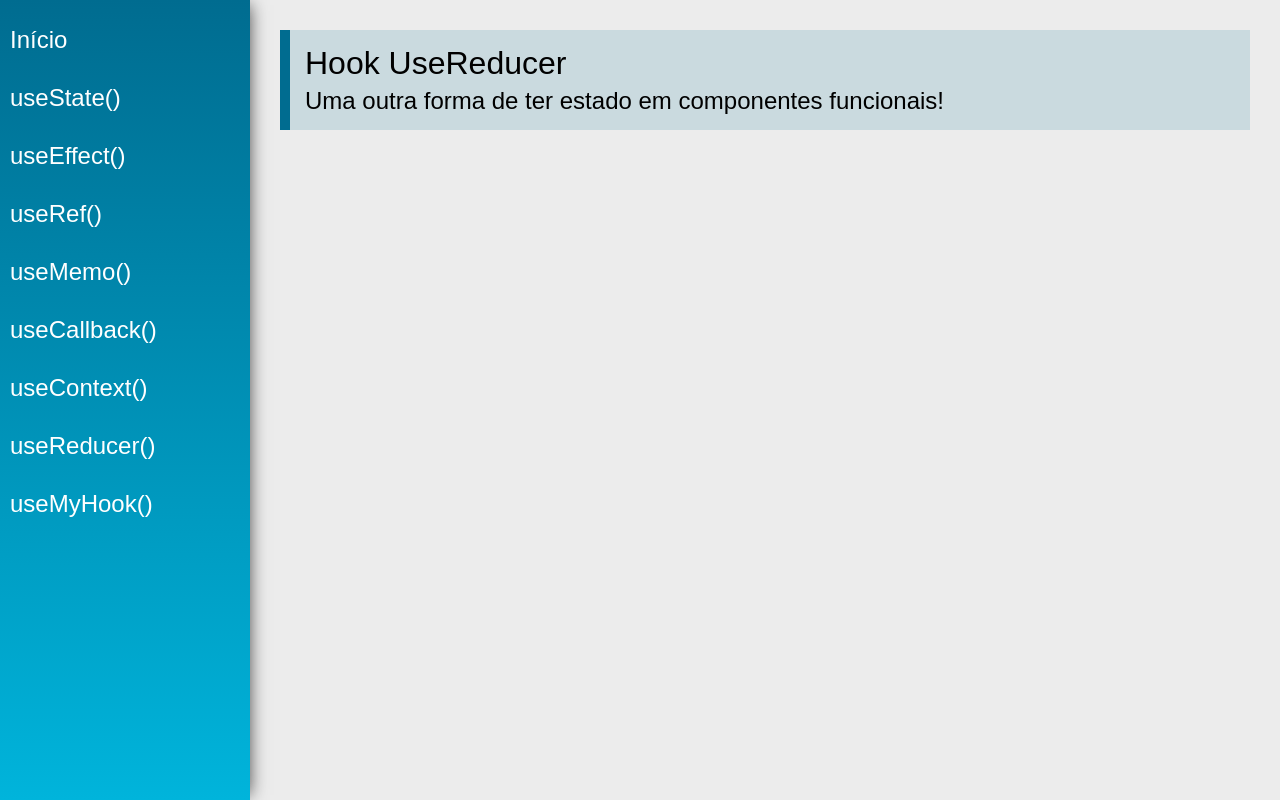
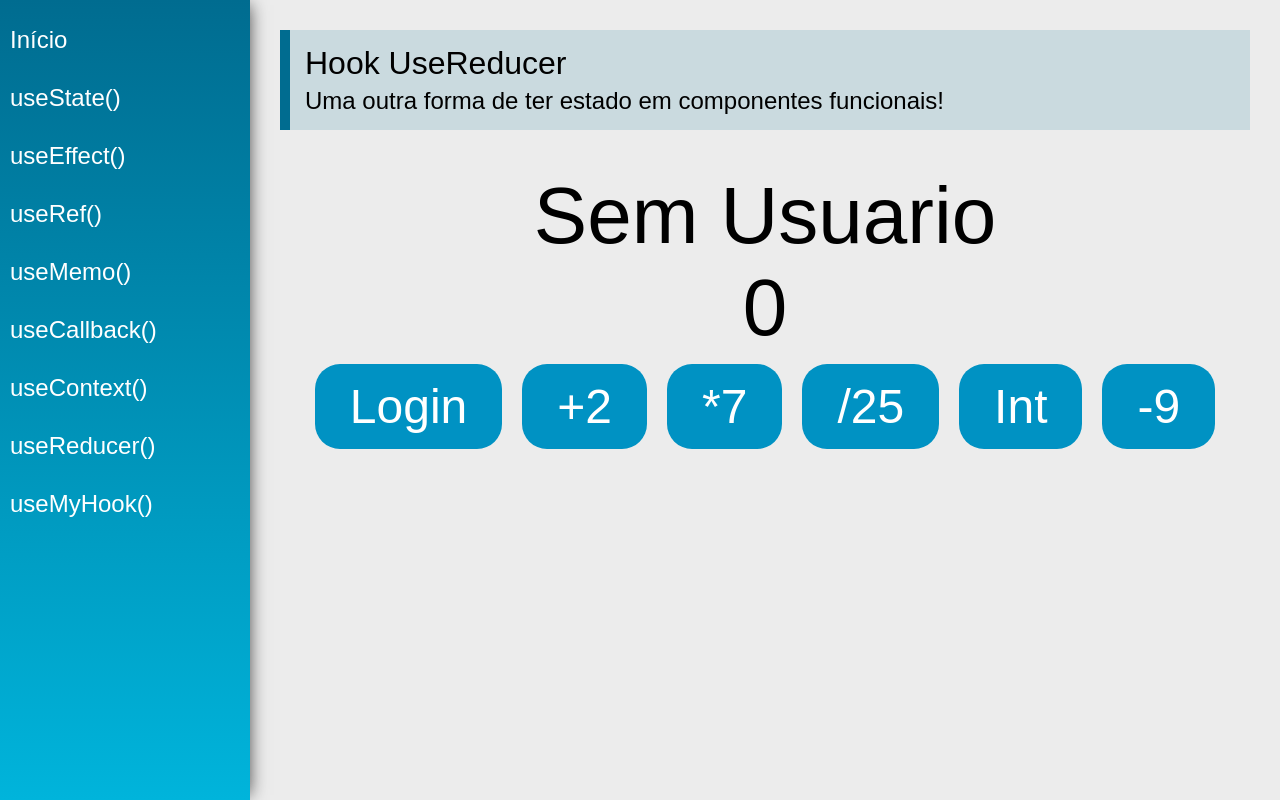
Before and after one commit to GabrielAlvesDeOliveira/hooksReact, a React (Create React App) app: page /useReducer in a window 1280 px wide. Built offline with nearby package versions, Linux system fonts and the light colour scheme.

Commit message:
useReducer

```diff
--- /dev/null
+++ b/src/store/actions/index.js
@@ -0,0 +1,7 @@
+import { numberAdd2 } from "./number";
+import { login } from "./user";
+
+export{
+    numberAdd2,
+    login
+}
--- /dev/null
+++ b/src/store/actions/number.js
@@ -0,0 +1,4 @@
+export function numberAdd2(dispatch){
+
+    dispatch({type:'numberAdd2'})
+}
--- /dev/null
+++ b/src/store/actions/user.js
@@ -0,0 +1,3 @@
+export function login(dispatch,name){
+    dispatch({type: 'login', payload: name})
+}
--- /dev/null
+++ b/src/store/index.js
@@ -0,0 +1,12 @@
+import {reducer} from './reducers'
+const initialState = {
+    cart: [],
+    products:[],
+    user: null,
+    number: 0
+}
+
+export {
+    reducer,
+    initialState
+}
--- /dev/null
+++ b/src/store/reducers/index.js
@@ -0,0 +1,7 @@
+import {numberReducer } from './number'
+import {userReducer } from './user'
+
+export function reducer(state, action){
+    let newState = numberReducer(state, action)
+    return userReducer(newState, action)
+}
--- /dev/null
+++ b/src/store/reducers/number.js
@@ -0,0 +1,16 @@
+export function numberReducer(state, action){
+    switch(action.type){
+        case 'numberAdd2':
+            return {...state, number: state.number + 2}
+        case 'numberMulti7':
+            return {...state, number: state.number * 7}
+        case 'numberDiv25':
+            return {...state, number: state.number / 25 }
+        case 'numberInt':
+            return {...state, number: parseInt(state.number)}
+        case 'numberAddN':
+            return {...state, number: state.number + action.payload}
+        default:
+            return state
+    }
+}
--- /dev/null
+++ b/src/store/reducers/user.js
@@ -0,0 +1,9 @@
+export function userReducer(state, action){
+
+    switch(action.type){
+        case 'login':
+            return {...state, user: {name: action.payload}}
+        default:
+            return state
+    }
+}
--- a/src/views/examples/UseContext.jsx
+++ b/src/views/examples/UseContext.jsx
@@ -4,7 +4,6 @@
 import DataContext from '../../data/DataContext'
 import { AppContext } from '../../data/Store'
 import SectionTitle from '../../components/layout/SectionTitle'
-import { useEffect } from 'react/cjs/react.development'
 
 
 const UseContext = (props) => {
--- a/src/views/examples/UseReducer.jsx
+++ b/src/views/examples/UseReducer.jsx
@@ -1,13 +1,33 @@
-import React from 'react'
+import React, {useReducer} from 'react'
 import PageTitle from '../../components/layout/PageTitle'
 
+import {initialState, reducer} from '../../store'
+import { numberAdd2, login} from '../../store/actions'
 const UseReducer = (props) => {
+
+    const [state, dispatch] = useReducer(reducer, initialState)
+
     return (
         <div className="UseReducer">
             <PageTitle
                 title="Hook UseReducer"
                 subtitle="Uma outra forma de ter estado em componentes funcionais!"
             />
+            <div className="center">
+                {state.user ?
+                <span className="text">{state.user.name}</span> :
+                <span className="text">Sem Usuario</span> }
+
+                <span className="text">{state.number}</span>
+                <div>
+                    <button className="btn" onClick={()=> login(dispatch, 'Joao')}>Login</button>
+                    <button className="btn" onClick={()=> numberAdd2(dispatch)}>+2</button>
+                    <button className="btn" onClick={()=> dispatch({type: 'numberMulti7'})}>*7</button>
+                    <button className="btn" onClick={()=> dispatch({type: 'numberDiv25'})}>/25</button>
+                    <button className="btn" onClick={()=> dispatch({type: 'numberInt'})}>Int</button>
+                    <button className="btn" onClick={()=> dispatch({type: 'numberAddN', payload: -9})}>-9</button>
+                </div>
+            </div>
         </div>
     )
 }
```
